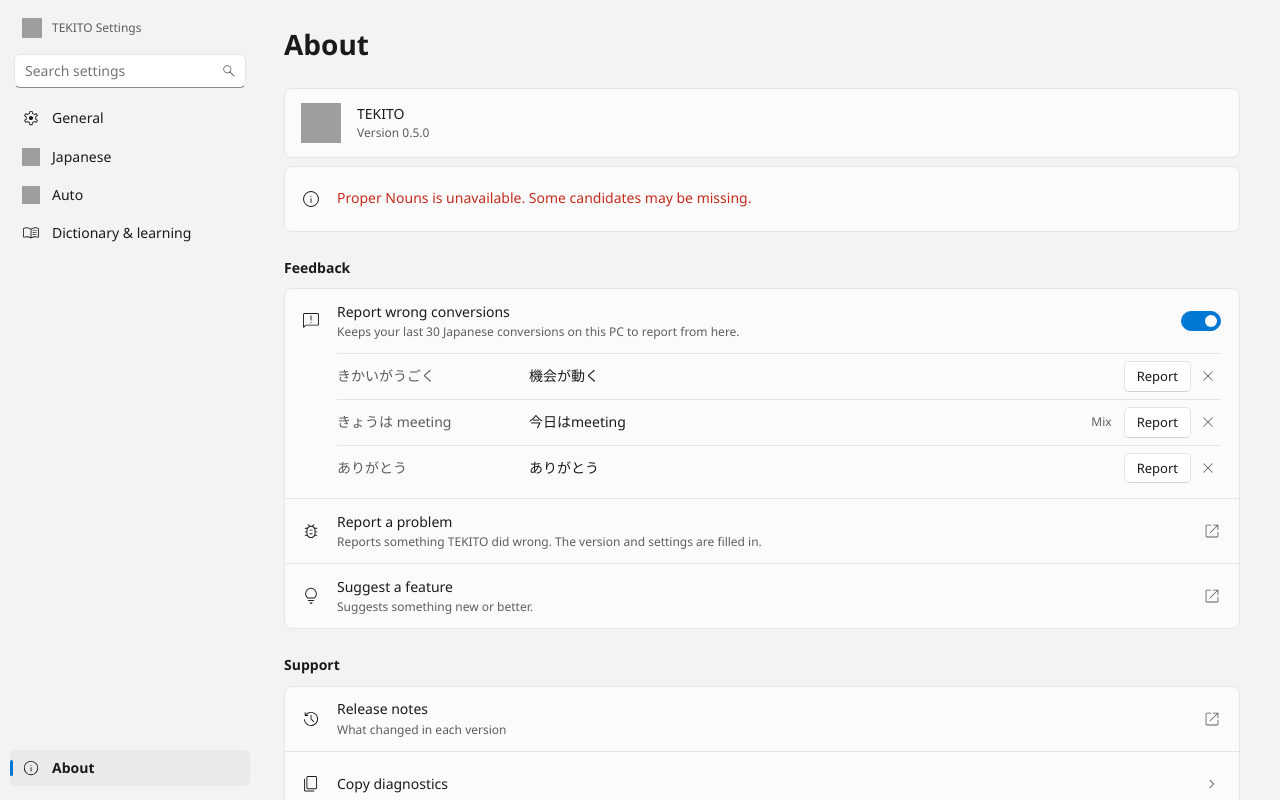
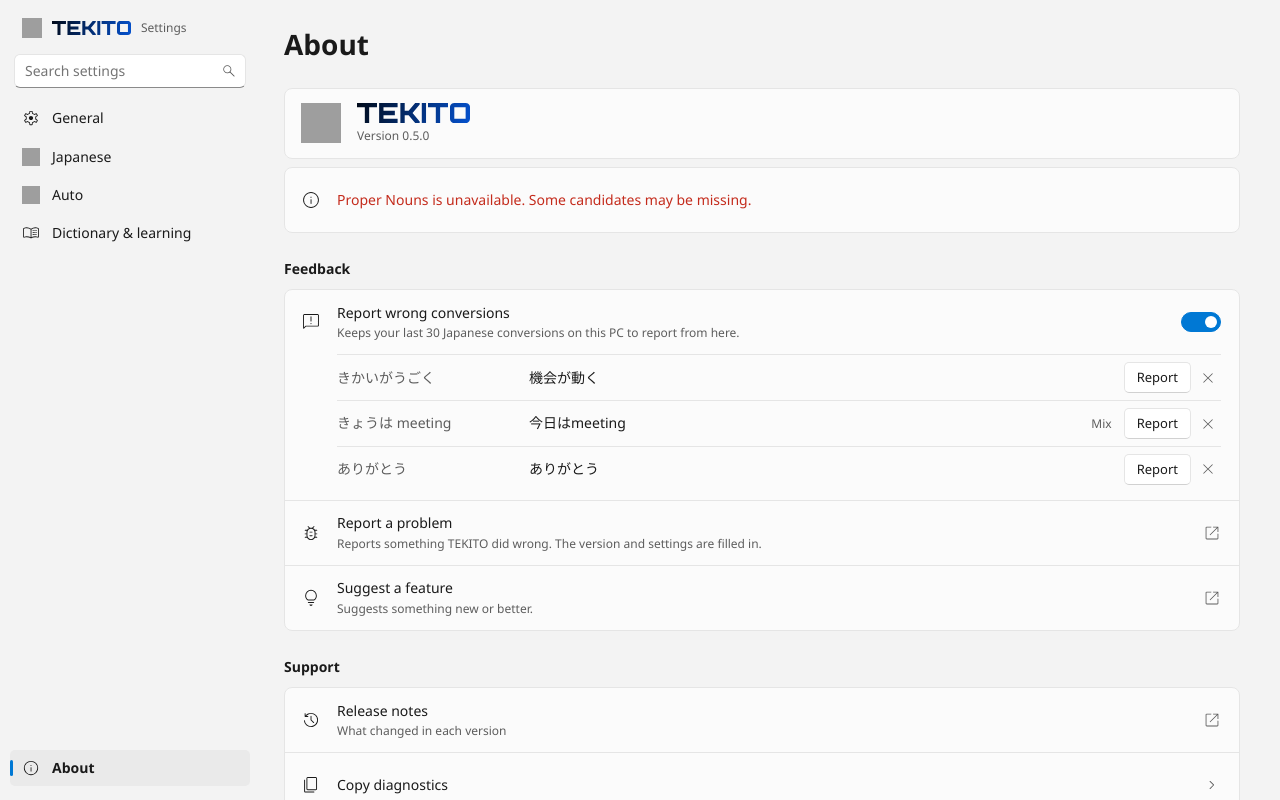
Before and after one commit to Canta360/tekito, a React (Vite) app in the folder apps/tekito-settings/ui/: page / in a window 1280 px wide. Both pictures are taken after a click on the button "About". Built offline with nearby package versions, Linux system fonts and the light colour scheme; grey boxes are pictures that could not be loaded; a web font is replaced by a local one.

Commit message:
Settings: slider names under the stops, the TEKITO wordmark in the page list and About, 漢 for the kanji row, and M PLUS 1 again

```diff
--- a/apps/tekito-settings/ui/src/main.jsx
+++ b/apps/tekito-settings/ui/src/main.jsx
@@ -5,7 +5,7 @@
 import { messages, resolveLanguage, TextContext, useText } from "./i18n.js";
 import {
   Button, Card, Check, ChoiceRow, Details, Dialog, Heading, Keycaps, LinkRow, ModeIcon, Row, Segmented, Select,
-  Slider, Symbol, Toggle,
+  Slider, Symbol, Toggle, Wordmark,
 } from "./ui.jsx";
 import "./styles.css";
 
@@ -250,7 +250,7 @@
     <TextContext.Provider value={t}>
       <div className="app">
         <aside className="sidebar">
-          <div className="brand"><img src="./assets/tekito.ico" alt="" />TEKITO {t.settings}</div>
+          <div className="brand"><img src="./assets/tekito.ico" alt="" /><Wordmark />{t.settings}</div>
           <SettingsSearch pages={shownPages} open={open} japaneseInstalled={japaneseInstalled} />
           <nav aria-label={t.settings} style={{ display: "contents" }}>
             {shownPages.filter((id) => id !== "about").map((id) => (
@@ -699,7 +699,7 @@
           <Toggle label={j.prediction.title} checked={settings.japanesePredictionEnabled} onChange={(value) => setSetting("japanesePredictionEnabled", value)} />
         </Row>
         <NumbersRow settings={settings} setSetting={setSetting} options={numberOptions} onChange={setNumbers} />
-        <Row icon="match_case" title={j.kanji.title} description={j.kanji.description}
+        <Row icon={<span className="row-glyph" aria-hidden="true">漢</span>} title={j.kanji.title} description={j.kanji.description}
           sub={stop < 8 && (
             <Check label={j.kanji.names} example={j.kanji.namesExample} checked={settings.japaneseKanjiNames}
               onChange={(value) => setSetting("japaneseKanjiNames", value)} />
@@ -1178,7 +1178,7 @@
       <Card label="TEKITO">
         <div className="about-head">
           <img src="./assets/tekito.ico" alt="" />
-          <span>TEKITO<small>{a.version(version)}</small></span>
+          <span><Wordmark /><small>{a.version(version)}</small></span>
         </div>
       </Card>
       {problems.length > 0 && (
--- a/apps/tekito-settings/ui/src/styles.css
+++ b/apps/tekito-settings/ui/src/styles.css
@@ -19,8 +19,8 @@
   --danger: #c42b1c;
   --positive: #0f7b0f;
   --shadow: 0 8px 24px -12px rgba(0, 0, 0, 0.28);
-  --font: "Segoe UI Variable Text", "Segoe UI", "Yu Gothic UI", "Meiryo UI", system-ui, sans-serif;
-  --font-display: "Segoe UI Variable Display", "Segoe UI", "Yu Gothic UI", system-ui, sans-serif;
+  --font: "M PLUS 1", "Segoe UI Variable Text", "Segoe UI", "Yu Gothic UI", system-ui, sans-serif;
+  --font-display: "M PLUS 1", "Segoe UI Variable Display", "Segoe UI", "Yu Gothic UI", system-ui, sans-serif;
   --ease: cubic-bezier(0.2, 0, 0, 1);
 }
 
@@ -66,7 +66,7 @@
 .app { height: 100%; display: grid; grid-template-columns: 260px minmax(0, 1fr); }
 .sidebar { padding: 14px 10px; display: flex; flex-direction: column; gap: 2px; overflow-y: auto; }
 .brand { display: flex; align-items: center; gap: 10px; padding: 4px 12px 14px; color: var(--ink-2); font-size: 12px; }
-.brand img { width: 20px; height: 20px; }
+.brand > img { width: 20px; height: 20px; }
 .search-box { position: relative; margin: 0 4px 10px; }
 .search-box input {
   width: 100%; padding: 6px 32px 6px 10px; border-radius: 6px; border: 1px solid var(--line);
@@ -159,7 +159,7 @@
 }
 .select .symbol { position: absolute; right: 8px; pointer-events: none; color: var(--ink-2); }
 
-.slider { width: 360px; display: grid; gap: 4px; }
+.slider { width: 380px; display: grid; gap: 4px; padding: 0 12px; }
 .slider input {
   appearance: none; width: 100%; height: 20px; margin: 0; background: transparent;
 }
@@ -170,7 +170,10 @@
   appearance: none; width: 20px; height: 20px; margin-top: -8px; border-radius: 50%; background: var(--raised);
   border: 1px solid var(--line-strong); box-shadow: inset 0 0 0 5px var(--raised), inset 0 0 0 10px var(--accent);
 }
-.slider-stops { display: grid; font-size: 11px; color: var(--ink-2); text-align: center; }
+.slider-stops { position: relative; height: 16px; font-size: 11px; color: var(--ink-2); }
+.slider-stops span {
+  position: absolute; top: 0; left: calc(10px + (100% - 20px) * var(--at)); transform: translateX(-50%); white-space: nowrap;
+}
 .slider-stops .is-current { color: var(--ink); font-weight: 600; }
 
 .btn {
@@ -267,7 +270,11 @@
 .row-status { display: flex; align-items: center; gap: 10px; color: var(--ink-2); font-size: 12px; margin-top: 4px; }
 
 .about-head { display: flex; align-items: center; gap: 16px; padding: 14px 18px 14px 16px; }
-.about-head img { width: 40px; height: 40px; }
+.about-head > img { width: 40px; height: 40px; }
+.wordmark { height: 16px; width: auto; display: block; }
+.about-head .wordmark { height: 20px; margin-bottom: 4px; }
+.brand .wordmark { height: 14px; }
+.row-glyph { font-size: 16px; line-height: 20px; font-weight: 400; }
 .about-head span { display: grid; }
 .about-head small { color: var(--ink-2); font-size: 12px; }
 .publisher { padding: 16px 18px 16px 16px; }
--- a/apps/tekito-settings/ui/src/ui.jsx
+++ b/apps/tekito-settings/ui/src/ui.jsx
@@ -140,6 +140,16 @@
   );
 }
 
+// The TEKITO lettering (the user's artwork), dark on light and light on dark.
+export function Wordmark({ className = "" }) {
+  return (
+    <picture>
+      <source media="(prefers-color-scheme: dark)" srcSet="./assets/tekito-wordmark-light.svg" />
+      <img className={`wordmark ${className}`} src="./assets/tekito-wordmark-dark.svg" alt="TEKITO" />
+    </picture>
+  );
+}
+
 export function Heading({ children }) {
   return <h2 className="section-heading">{children}</h2>;
 }
@@ -213,8 +223,10 @@
       <input type="range" min={0} max={stops.length - 1} step={1} value={index} aria-label={label}
         aria-valuetext={stops[index][1]} style={{ "--fill": `${(index / (stops.length - 1)) * 100}%` }}
         onChange={(event) => onChange(stops[Number(event.target.value)][0])} />
-      <span className="slider-stops" style={{ gridTemplateColumns: `repeat(${stops.length}, minmax(0, 1fr))` }}>
-        {stops.map(([stopValue, name], i) => <span key={stopValue} className={i === index ? "is-current" : ""}>{name}</span>)}
+      <span className="slider-stops">
+        {stops.map(([stopValue, name], i) => (
+          <span key={stopValue} className={i === index ? "is-current" : ""} style={{ "--at": i / (stops.length - 1) }}>{name}</span>
+        ))}
       </span>
     </span>
   );
```
